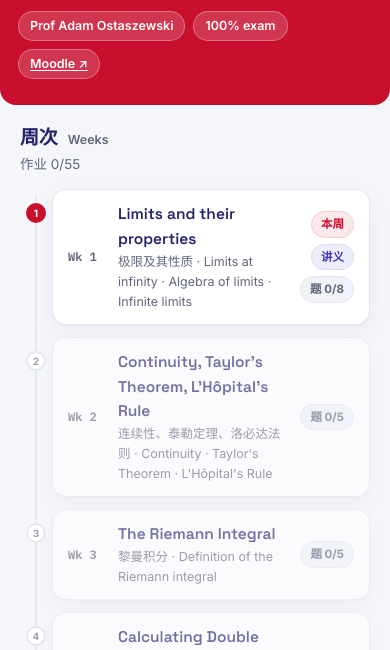
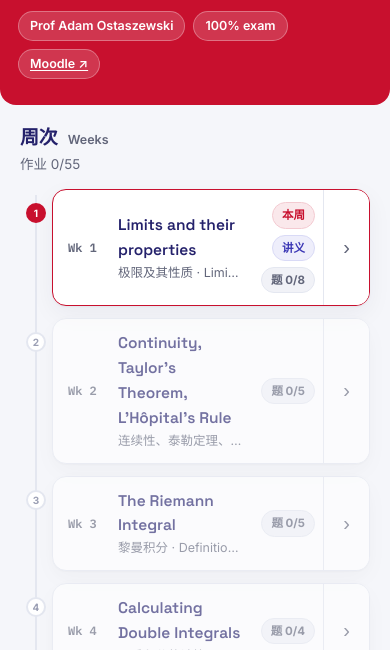
Before and after one commit to chenwendy666888-coder/lsestudyhub, a plain HTML site: page course.html in a window 390 px wide. Shown: the part 194-844 px from the top of the page. Drawn offline with Linux system fonts and the light colour scheme.

Commit message:
Add files via upload

```diff
--- a/assets/hub.css
+++ b/assets/hub.css
@@ -239,3 +239,28 @@ footer b{color:var(--indigo-deep)}
 .wk-sec[open] .wk-sum .chev{transform:rotate(90deg)}
 .wk-sec[open] .wk-sum{border-bottom:1px solid var(--line)}
 .wk-in{padding:16px 18px}
+
+/* ---------- week timeline: clickable + expandable ---------- */
+.tl-card2{background:var(--surface);border:1px solid var(--line);border-radius:var(--radius);box-shadow:var(--shadow);overflow:hidden}
+.tl-item.locked .tl-card2{opacity:.62}
+.tl-item.active .tl-card2{border-color:var(--accent)}
+.tl-row{display:flex;align-items:stretch}
+.tl-main{flex:1;min-width:0;display:flex;align-items:center;gap:12px;padding:12px 8px 12px 15px;color:inherit}
+.tl-main:hover{text-decoration:none;background:var(--surface-2)}
+.tl-main .wk{font-family:var(--mono);font-size:12px;color:var(--muted);font-weight:600;flex:none;width:38px}
+.tl-main .tt{min-width:0}
+.tl-main .tt b{font-weight:600;font-size:15.5px;color:var(--indigo-deep);font-family:var(--display)}
+.tl-main .tt span{display:block;font-size:12.5px;color:var(--muted);white-space:nowrap;overflow:hidden;text-overflow:ellipsis}
+.tl-main .rt{margin-left:auto;display:flex;gap:6px;align-items:center;flex-wrap:wrap;justify-content:flex-end;padding-left:8px}
+.tl-toggle{flex:none;width:46px;border:none;border-left:1px solid var(--line);background:var(--surface);color:var(--muted);font-size:20px;cursor:pointer}
+.tl-toggle:hover{background:var(--surface-2);color:var(--accent)}
+.tl-toggle .c{display:inline-block;transition:transform .2s}
+.tl-toggle[aria-expanded="true"] .c{transform:rotate(90deg)}
+.tl-panel{border-top:1px solid var(--line);padding:12px 15px;background:var(--surface-2)}
+ul.pts2{list-style:none;margin:0 0 10px;padding-left:2px}
+ul.pts2 li{position:relative;padding:3px 0 3px 18px;font-size:13.5px;color:var(--ink)}
+ul.pts2 li::before{content:"";position:absolute;left:3px;top:11px;width:5px;height:5px;border-radius:50%;background:#9DA3B8}
+.tl-links{display:flex;gap:8px;flex-wrap:wrap}
+.chip{display:inline-flex;align-items:center;gap:5px;font:600 12.5px var(--sans);padding:6px 11px;border-radius:9px;border:1px solid var(--line);background:var(--surface);color:var(--indigo-deep)}
+.chip:hover{border-color:var(--accent);color:var(--accent);text-decoration:none}
+.chip.open{border-color:var(--accent);color:var(--accent)}
--- a/course.html
+++ b/course.html
@@ -82,14 +82,30 @@
       right += '<span class="badge ' + (exd === assigned.length && assigned.length ? "ok" : "muted") + '">题 ' + exd + '/' + assigned.length + '</span>';
       var item = document.createElement("div");
       item.className = "tl-item " + state;
+      var panel = (w.topics && w.topics.length ? '<ul class="pts2">' + w.topics.map(function (t) { return '<li>' + H.esc(t) + '</li>'; }).join('') + '</ul>' : '') +
+        '<div class="tl-links">' +
+          (w.lecture ? '<a class="chip" href="' + w.lecture + '">📖 讲义</a>' : '') +
+          (assigned.length ? '<a class="chip" href="week.html?c=' + c + '&w=' + w.n + '">✎ Exercises ' + w.n + ' · ' + assigned.length + '</a>' : '') +
+          '<a class="chip open" href="week.html?c=' + c + '&w=' + w.n + '">打开本周 →</a>' +
+        '</div>';
       item.innerHTML =
         '<span class="tl-dot">' + (done ? "✓" : w.n) + '</span>' +
-        '<a class="tl-card" href="week.html?c=' + c + '&w=' + w.n + '">' +
-          '<span class="wk">Wk ' + w.n + '</span>' +
-          '<span class="tt"><b>' + H.esc(w.title) + '</b><span>' + H.esc(w.titleZh) + " · " + H.esc((w.topics || []).slice(0, 3).join(" · ")) + '</span></span>' +
-          '<span class="rt">' + right + '</span>' +
-        '</a>';
+        '<div class="tl-card2">' +
+          '<div class="tl-row">' +
+            '<a class="tl-main" href="week.html?c=' + c + '&w=' + w.n + '">' +
+              '<span class="wk">Wk ' + w.n + '</span>' +
+              '<span class="tt"><b>' + H.esc(w.title) + '</b><span>' + H.esc(w.titleZh) + " · " + H.esc((w.topics || []).slice(0, 3).join(" · ")) + '</span></span>' +
+              '<span class="rt">' + right + '</span>' +
+            '</a>' +
+            '<button class="tl-toggle" aria-expanded="false" title="展开"><span class="c">&rsaquo;</span></button>' +
+          '</div>' +
+          '<div class="tl-panel" hidden>' + panel + '</div>' +
+        '</div>';
       tl.appendChild(item);
+    });
+    document.querySelectorAll("#tl .tl-toggle").forEach(function (b) {
+      b.onclick = function () { var open = b.getAttribute("aria-expanded") === "true"; b.setAttribute("aria-expanded", String(!open));
+        var p = b.closest(".tl-card2").querySelector(".tl-panel"); if (p) p.hidden = open; };
     });
 
     document.getElementById("outcomes").innerHTML = co.outcomes.map(function (o) {
```
